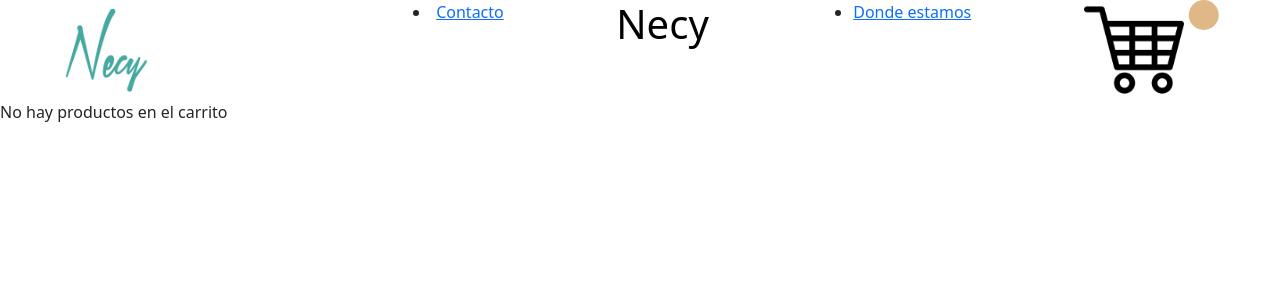
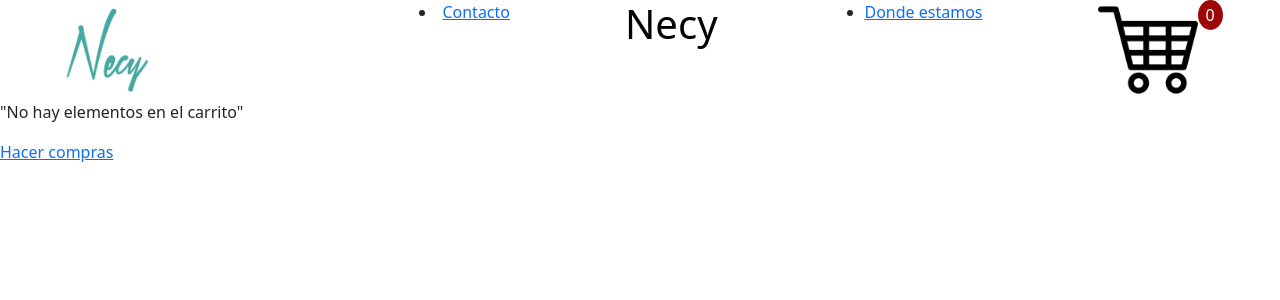
Before and after one commit to benjapadilla1/E-Commerce, a React (Create React App) app: page /cart in a window 1280 px wide. Shown: the top 300 px of the page. Built offline with nearby package versions, Linux system fonts and the light colour scheme.

Commit message:
tecnicas de rendering

```diff
--- a/package.json
+++ b/package.json
@@ -13,6 +13,7 @@
     "react-dom": "^18.2.0",
     "react-router-dom": "^6.4.0",
     "react-scripts": "5.0.1",
+    "react-toastify": "^9.0.8",
     "web-vitals": "^2.1.4"
   },
   "scripts": {
--- a/src/app/Router.js
+++ b/src/app/Router.js
@@ -3,8 +3,8 @@ import { BrowserRouter, Routes, Route } from "react-router-dom";
 import Layout from './Layout';
 import ItemListContainer from '../components/ItemList/ItemListContainer';
 import ItemDetailContainer from '../components/ItemDetail/ItemDetailContainer';
-import CartWidget from "../components/Cart/CartWidget";
 import { CartProvider } from '../components/Cart/CartContext';
+import Cart from '../components/Cart/Cart';
 const Router = () => {
     return (
         <>
@@ -14,7 +14,7 @@ const Router = () => {
                         <Route element={<Layout />}>
                             <Route path="/" index element={<ItemListContainer />} />
                             <Route path="/item/:itemId" element={<ItemDetailContainer />} />
-                            <Route path="/cart" element={<CartWidget />} />
+                            <Route path="/cart" element={<Cart />} />
                         </Route>
                     </Routes>
                 </BrowserRouter>
--- a/src/app/style.css
+++ b/src/app/style.css
@@ -20,14 +20,20 @@
 }
 
 
-.circulo {
+.contador {
+    color: black;
+    text-decoration: none;
     float: right;
-    width: 40px;
+    width: 25px;
     height: 30px;
-    shape-outside: circle();
-    clip-path: circle();
-    background: burlywood
+    background: rgb(156, 7, 7);
+    border-radius: 80%;
+    display: flex;
+    justify-content: center;
+    align-items: center;
+    color: white;
 }
+
 
 .foto {
     max-width: 300px;
--- /dev/null
+++ b/src/components/Cart/Cart.js
@@ -0,0 +1,30 @@
+import React from 'react'
+import { useCartContext } from './CartContext'
+import ItemCart from './ItemCart'
+import { Link } from 'react-router-dom'
+const Cart = () => {
+    const { carrito, precioTotal, limpiarCarrito } = useCartContext()
+    if (carrito.length === 0) {
+        return (
+            <>
+                <p>"No hay elementos en el carrito"</p>
+                < Link to="/" > Hacer compras</Link>
+            </>
+        )
+    }
+    return (
+        <>
+            {
+                carrito.map(producto => <ItemCart key={producto.id} producto={producto} cantidad={producto.cantidad} />)
+            }
+            <div className='d-flex justify-content-end'>
+                <button onClick={limpiarCarrito} className="btn btn-danger" >Limpiar Carrito</button>
+            </div>
+            <h4 className='text-center'>
+                Total de la compra: ${precioTotal()}
+            </h4>
+        </>
+    )
+}
+
+export default Cart
--- a/src/components/Cart/CartContext.js
+++ b/src/components/Cart/CartContext.js
@@ -1,12 +1,19 @@
 import React, { createContext } from "react"
 import { useContext } from "react"
 import { useState } from "react"
-const CartContext = createContext([])
+const CartContext = createContext()
 export const useCartContext = () => useContext(CartContext)
 
 export function CartProvider({ children }) {
     const [carrito, setCarrito] = useState([])
     const limpiarCarrito = () => setCarrito([])
+    const precioTotal = () => {
+        return carrito.reduce((previo, actual) => previo + actual.cantidad * actual.price, 0)
+    }
+    const productosTotales = () => {
+        return carrito.reduce((acumulador, productoActual) => acumulador + productoActual.cantidad, 0)
+    }
+    const itemCarrito = (id) => carrito.find(producto => producto.id === id) ? true : false
 
     const eliminarProducto = (id) => setCarrito(carrito.filter(producto => producto.id !== id))
 
@@ -17,7 +24,7 @@ export function CartProvider({ children }) {
     }
     console.log(carrito)
     return (
-        <CartContext.Provider value={{ carrito, limpiarCarrito, eliminarProducto, agregarAlCarrito }}>
+        <CartContext.Provider value={{ carrito, limpiarCarrito, eliminarProducto, itemCarrito, agregarAlCarrito, precioTotal, productosTotales }}>
             {children}
         </CartContext.Provider>
     )
--- a/src/components/Cart/CartWidget.js
+++ b/src/components/Cart/CartWidget.js
@@ -1,21 +1,12 @@
 import React from 'react'
 import { useCartContext } from './CartContext'
 
+
 const CartWidget = () => {
-    const { carrito, eliminarProducto, limpiarCarrito } = useCartContext()
+    const { productosTotales } = useCartContext()
     return (
         <>
-            {carrito.length > 0
-                ? carrito.map(item =>
-                    <div>
-                        <h2 className='text-center'>{item.title} </h2>
-                        <img src={item.image} className="foto" />
-                        <button onClick={eliminarProducto} className='btn btn-danger'>Eliminar Producto </button>
-                        <button onClick={limpiarCarrito} className="btn btn-danger">Limpiar Carrito</button>
-                    </div>
-                )
-                : "No hay productos en el carrito"
-            }
+            <span> {productosTotales()}</span>
         </>
     )
 }
--- /dev/null
+++ b/src/components/Cart/ItemCart.js
@@ -0,0 +1,15 @@
+import React from 'react'
+import { useCartContext } from './CartContext'
+const ItemCart = ({ producto }) => {
+    const { eliminarProducto } = useCartContext()
+    return (
+        <>
+            <h2 className='text-center'>{producto.title} </h2>
+            <img src={producto.image} className="rounded mx-auto d-block" alt='' style={{ width: "400px" }} />
+            <p>Cantidad: {producto.cantidad}</p>
+            <p>Subtotal: ${producto.price * producto.cantidad} </p>
+            <button onClick={() => eliminarProducto(producto.id)} className='btn btn-danger' >Eliminar Producto </button>
+        </>
+    )
+}
+export default ItemCart
--- a/src/components/ItemCount.js
+++ b/src/components/ItemCount.js
@@ -1,24 +1,20 @@
 import React from 'react'
 import { useState } from 'react'
-import { useCartContext } from './Cart/CartContext'
 const ItemCount = ({ stock = 5, Inicial = 0, onAdd }) => {
-    const [c, setC] = useState(Inicial)
-    const { agregarAlCarrito } = useCartContext()
-    const [carrito, setCarrito] = useState([])
-    if (c > 5) {
-        setC(Inicial)
-    } else if (c < 0) {
-        setC(Inicial)
+    const [cantidad, setCantidad] = useState(Inicial)
+    if (cantidad > 5) {
+        setCantidad(Inicial)
+    } else if (cantidad < 0) {
+        setCantidad(Inicial)
     }
     return (
         <div>
             Stock: {stock}
-            <button onClick={() => setC(Inicial)} className="btn btn-danger">Reset</button>
-            <button onClick={() => setC(c - 1)} > - </button>
-            {c}
-            <button onClick={() => setC(c + 1)}> + </button>
-            <button className="btn btn-success" onClick={() => onAdd(c)} >Agregar al Carrito</button>
-            {/* <button className="btn btn-success" onClick={() => onAdd((c), agregarAlCarrito(carrito[0]))}>Agregar al Carrito</button> */}
+            <button onClick={() => setCantidad(Inicial)} className="btn btn-danger">Reset</button>
+            <button onClick={() => setCantidad(cantidad - 1)} > - </button>
+            {cantidad}
+            <button onClick={() => setCantidad(cantidad + 1)}> + </button>
+            <button className="btn btn-success" onClick={() => onAdd(cantidad)} >Agregar al Carrito</button>
         </div >
     )
 }
--- a/src/components/ItemDetail/ItemDetail.js
+++ b/src/components/ItemDetail/ItemDetail.js
@@ -5,10 +5,10 @@ import { useCartContext } from '../Cart/CartContext'
 const ItemDetail = ({ details }) => {
     const [cuenta, setCuenta] = useState(false)
     const { agregarAlCarrito } = useCartContext()
-    const onAdd = (q) => {
+    const onAdd = (cantidad) => {
         setCuenta(true)
-        agregarAlCarrito(details, q)
-        console.log(`Añadiste ${q} cantidades al carrito`)
+        agregarAlCarrito(details, cantidad)
+        console.log(`Añadiste ${cantidad} cantidades al carrito`)
     }
     return (
         <>
@@ -20,7 +20,7 @@ const ItemDetail = ({ details }) => {
                 {
                     cuenta
                         ? <Link to="/cart">Terminar compra</Link>
-                        : <Cuenta stock={5} onAdd={onAdd} />
+                        : <Cuenta initial={3} stock={5} onAdd={onAdd} />
                 }
             </div>
             <Link to={`/`} >
--- a/src/components/NavBar/NavBar.js
+++ b/src/components/NavBar/NavBar.js
@@ -1,6 +1,7 @@
 import foto from "../../assets/necy.png"
 import fotocarrito from "../../assets/carrito.png"
 import { NavLink } from "react-router-dom"
+import CartWidget from "../Cart/CartWidget"
 const NavBar = () => {
     return (
         <div className="NavBar">
@@ -18,9 +19,9 @@ const NavBar = () => {
             </ul>
             <NavLink to={"/cart"}>
                 <img className="carrito" src={fotocarrito} alt="" />
-                <svg className="circulo">
-                    <circle />
-                </svg>
+                <div className="contador">
+                    <CartWidget />
+                </div>
             </NavLink>
         </div >
     )
```
Also changed, not shown: 1 other file (tests, documents, lock files or other folders).
